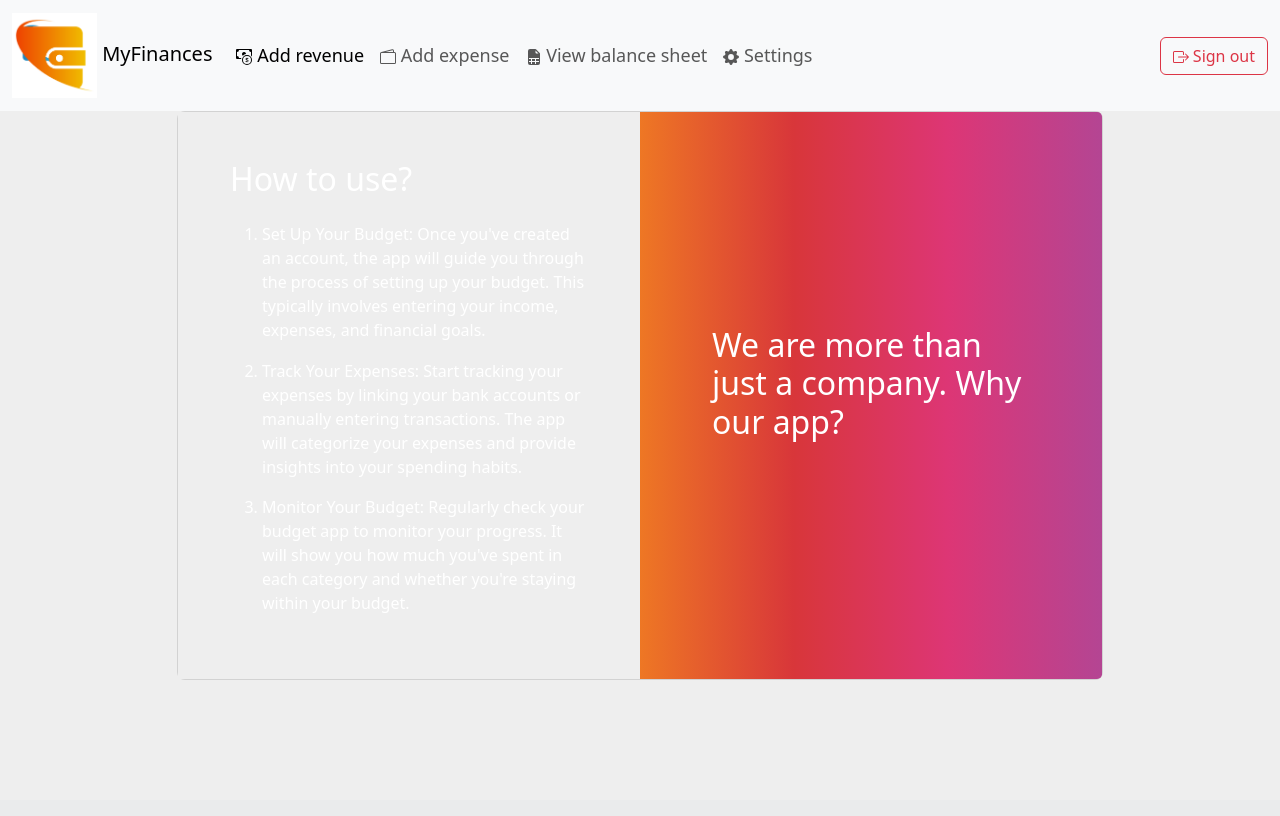
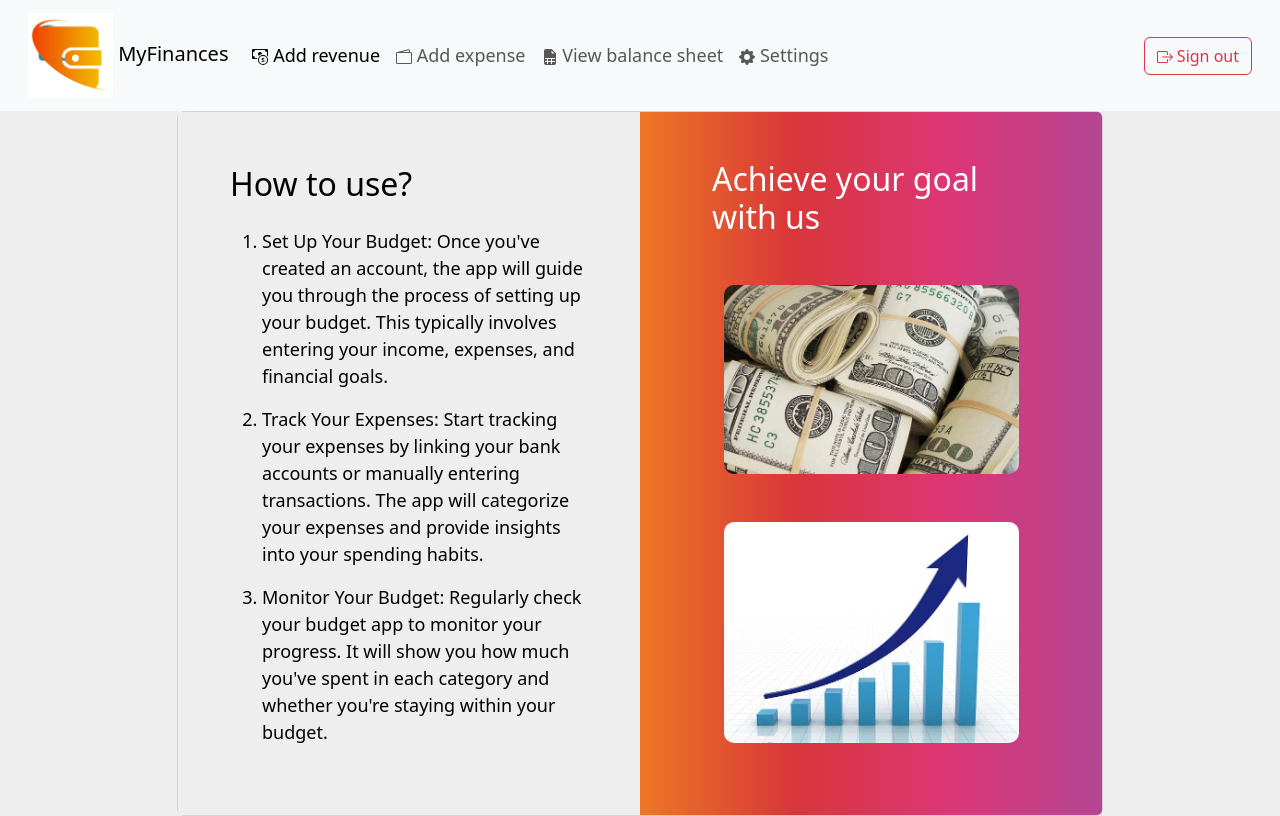
Before and after one commit to karolwr96/MyFinances, a PHP site: page /logged.html in a window 1280 px wide. Before the commit the page ends 680 px from the top, so only its background shows below. Run offline with PHP 8.4, Linux system fonts and the light colour scheme.

Commit message:
Small upgrade

```diff
--- a/css/style.css
+++ b/css/style.css
@@ -35,7 +35,7 @@ body {
   font-size: 23px;
 }
 
-fontColor{
+.fontColor{
   color: black;
 }
 
--- a/logged.html
+++ b/logged.html
@@ -16,7 +16,7 @@
   <body>
 
     <section id="navigation-bar">
-      <nav class="navbar navbar-expand-lg bg-body-tertiary">
+      <nav class="navbar navbar-expand-lg bg-body-tertiary px-3">
         <div class="container-fluid">
           <a class="navbar-brand" href="#"
             ><img
@@ -90,7 +90,7 @@
                   <div class="text-white px-3 py-4 p-md-5 mx-md-1">
                     <h2 class="mb-4 fontColor">How to use?
                     </h2>
-                    <div class= "fontColor" style="font-size: 16px;">
+                    <div class= "fontColor" style="font-size: 18px;">
                     <p class="small mb-0" >
                       <ol >
                         <li >Set Up Your Budget: Once you've created an account, the app will guide you through the process of setting up your budget. This typically involves entering your income, expenses, and financial goals.</li>
@@ -103,8 +103,17 @@
                 </div>
                 <div class="col-lg-6 d-flex align-items-center gradient-custom-2">
                   <div class="text-white px-3 py-4 p-md-5 mx-md-4">
-                    <h2 class="mb-4">We are more than just a company.
-                      Why our app?
+                    <h2 class="mb-4">Achieve your goal with us
+                      <div class="text-center mt-5">
+                        <img src="./sources/green-money.jpg"
+                        style="border-radius: 10px;width: 295px;" alt="orange wallet with money">
+                      </div>
+
+                      <div class="text-center mt-5">
+                        <img src="./sources/chart.jpg"
+                        style="border-radius: 10px;width: 295px;" alt="orange wallet with money">
+                      </div>
+
                     </h2>
                   </div>
                 </div>
```
Also changed, not shown: index.html (+8 -3 lines).
